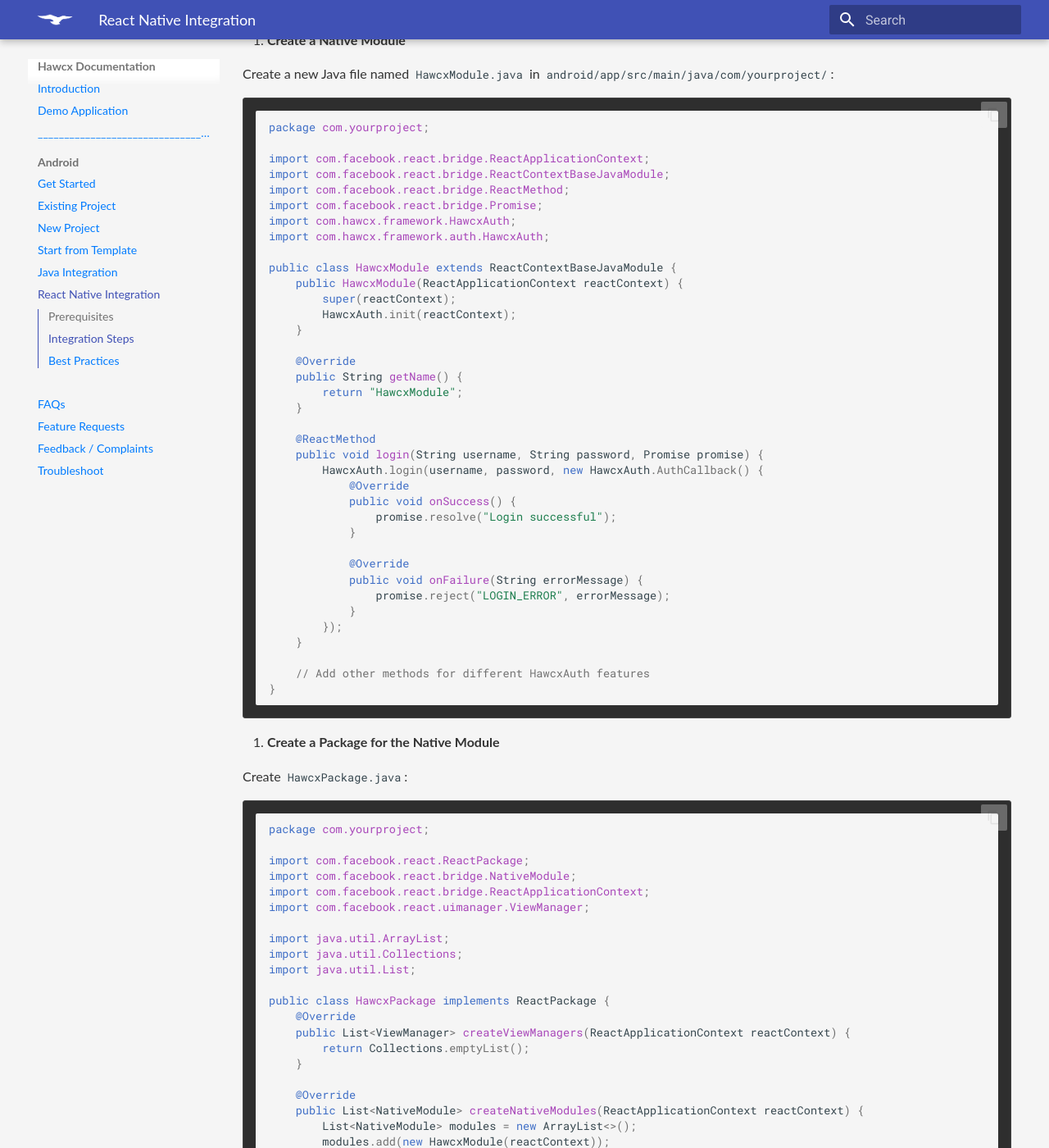
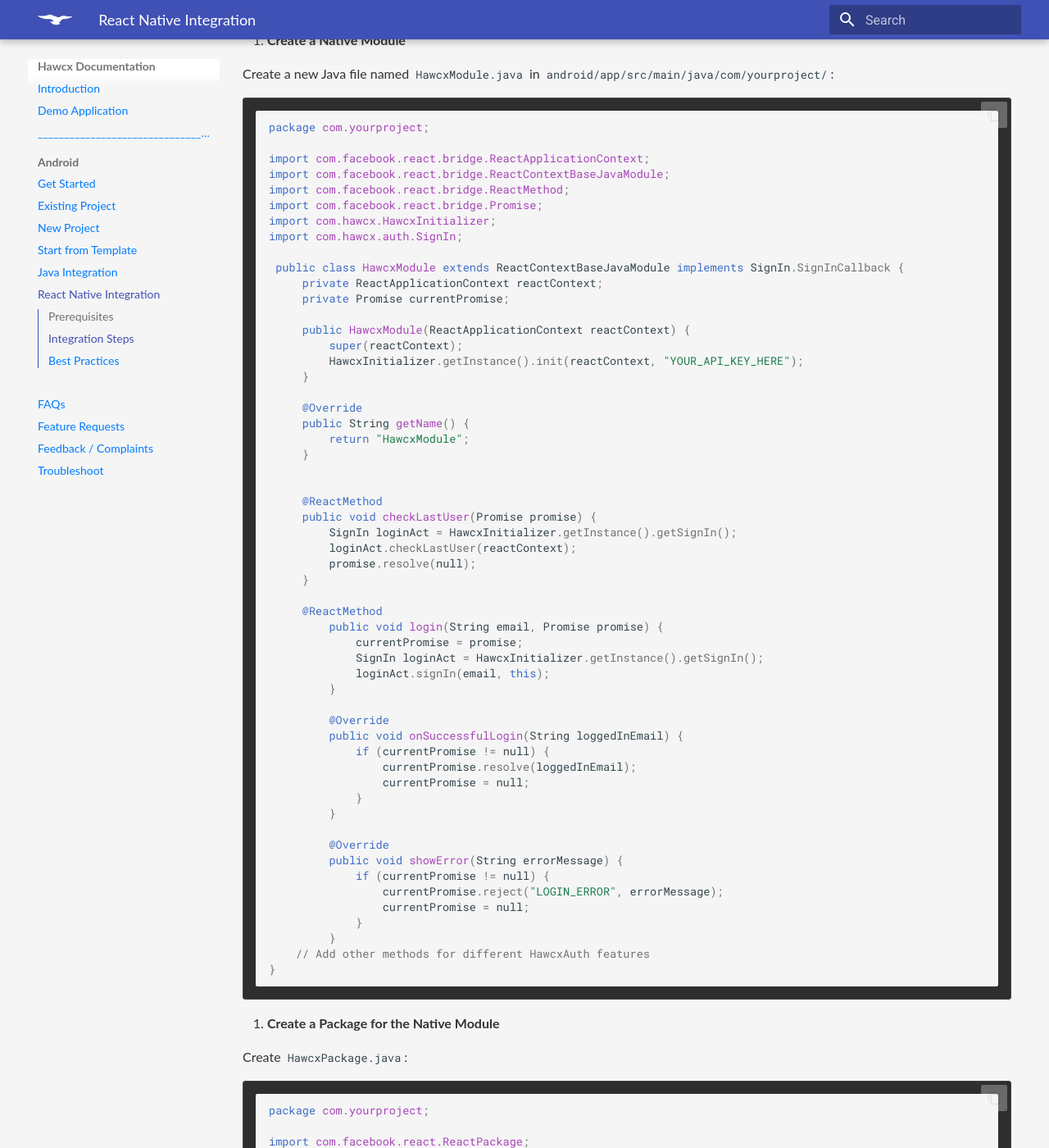
Before and after one commit to hawcx/sdk_docs, an MkDocs documentation site: the page built from docs/android/react-integration.md, in a window 1280 px wide and 1400 px high, scrolled down 729 px. Shown: the whole window at 82% size. Built offline with MkDocs 1.6.1 and Material for MkDocs 9.7.7, drawn with Linux system fonts in a browser that asks for light colours; some of the changed text lies outside the part shown.

Commit message:
fix: React doc

````diff
--- a/docs/android/react-integration.md
+++ b/docs/android/react-integration.md
@@ -34,35 +34,53 @@ This guide will walk you through the process of integrating Hawcx into your Reac
    import com.facebook.react.bridge.ReactContextBaseJavaModule;
    import com.facebook.react.bridge.ReactMethod;
    import com.facebook.react.bridge.Promise;
-   import com.hawcx.framework.HawcxAuth;
-   import com.hawcx.framework.auth.HawcxAuth;
+   import com.hawcx.HawcxInitializer;
+   import com.hawcx.auth.SignIn;
 
-   public class HawcxModule extends ReactContextBaseJavaModule {
-       public HawcxModule(ReactApplicationContext reactContext) {
-           super(reactContext);
-           HawcxAuth.init(reactContext);
-       }
+    public class HawcxModule extends ReactContextBaseJavaModule implements SignIn.SignInCallback {
+        private ReactApplicationContext reactContext;
+        private Promise currentPromise;
 
-       @Override
-       public String getName() {
-           return "HawcxModule";
-       }
+        public HawcxModule(ReactApplicationContext reactContext) {
+            super(reactContext);
+            HawcxInitializer.getInstance().init(reactContext, "YOUR_API_KEY_HERE");
+        }
 
-       @ReactMethod
-       public void login(String username, String password, Promise promise) {
-           HawcxAuth.login(username, password, new HawcxAuth.AuthCallback() {
-               @Override
-               public void onSuccess() {
-                   promise.resolve("Login successful");
-               }
+        @Override
+        public String getName() {
+            return "HawcxModule";
+        }
 
-               @Override
-               public void onFailure(String errorMessage) {
-                   promise.reject("LOGIN_ERROR", errorMessage);
-               }
-           });
-       }
 
+        @ReactMethod
+        public void checkLastUser(Promise promise) {
+            SignIn loginAct = HawcxInitializer.getInstance().getSignIn();
+            loginAct.checkLastUser(reactContext);
+            promise.resolve(null);
+        }
+
+        @ReactMethod
+            public void login(String email, Promise promise) {
+                currentPromise = promise;
+                SignIn loginAct = HawcxInitializer.getInstance().getSignIn();
+                loginAct.signIn(email, this);
+            }
+
+            @Override
+            public void onSuccessfulLogin(String loggedInEmail) {
+                if (currentPromise != null) {
+                    currentPromise.resolve(loggedInEmail);
+                    currentPromise = null;
+                }
+            }
+
+            @Override
+            public void showError(String errorMessage) {
+                if (currentPromise != null) {
+                    currentPromise.reject("LOGIN_ERROR", errorMessage);
+                    currentPromise = null;
+                }
+            }
        // Add other methods for different HawcxAuth features
    }
    ```
@@ -116,14 +134,29 @@ This guide will walk you through the process of integrating Hawcx into your Reac
    Now you can use HawcxAuth in your React Native components:
 
    ```javascript
-   import { NativeModules } from 'react-native';
+    import { NativeModules } from 'react-native';
 
-   const { HawcxModule } = NativeModules;
+    const { HawcxModule } = NativeModules;
 
-   // Example usage
-   HawcxModule.login('username', 'password')
-     .then(result => console.log(result))
-     .catch(error => console.error(error));
+    // Example usage
+
+    // Check last logged in user
+    HawcxModule.checkLastUser()
+    .then(() => {
+        console.log('Checked last user');
+    })
+    .catch((error) => {
+        console.error(error);
+    });
+
+    // Login
+    HawcxModule.login('user@example.com')
+    .then((loggedInEmail) => {
+        console.log('Login successful:', loggedInEmail);
+    })
+    .catch((error) => {
+        console.error('Login failed:', error);
+    });
    ```
 
 ## Best Practices
````
Also changed, not shown: other parts of docs/android/react-integration.md (+0 -2 lines), docs/android/java-integration.md (+1 -0 lines).
